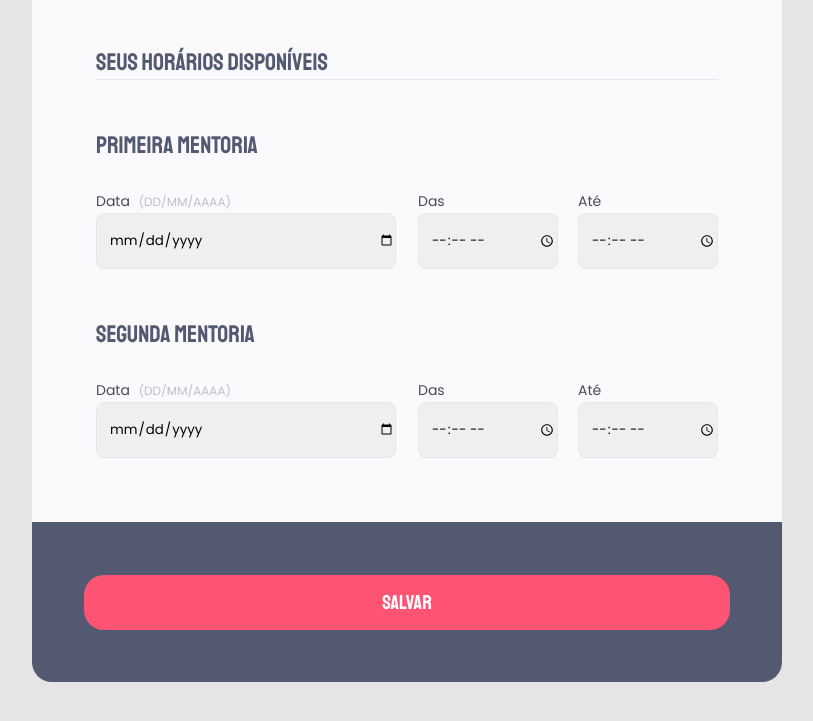
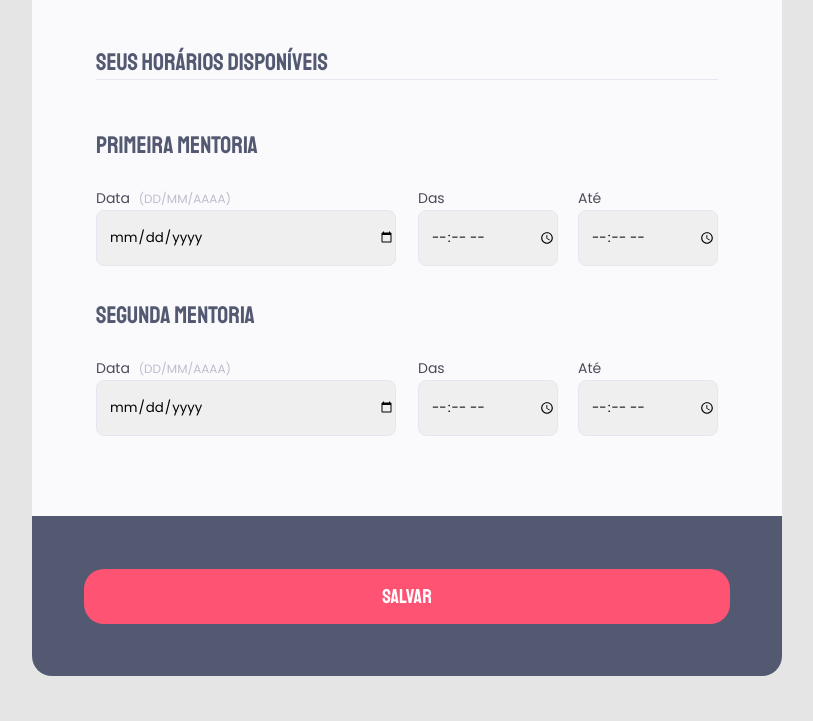
Before and after one commit to lucaslopesdevv/Stage-03-Form, a plain HTML site: page index.html in a window 1280 px wide. Shown: the part 1062-1783 px from the top of the page, without its empty margins (233-1046 px from the left). Drawn offline with Linux system fonts and the light colour scheme.

Commit message:
Ajustes de estilos

```diff
--- a/style.css
+++ b/style.css
@@ -172,6 +172,10 @@ body::before {
   margin-bottom: 32px;
 }
 
+.mentorship-form .third-fieldset legend {
+  margin-bottom: 32px;
+}
+
 .mentorship-form .third-fieldset h1 {
   color: var(--secondary-gray);
   font-size: 24px;
@@ -180,8 +184,7 @@ body::before {
 
   font-weight: normal;
   line-height: 34px;
-  margin-top: 32px;
-  padding-bottom: 11px;
+  padding-bottom: 8px;
 }
 
 .mentorship-form .third-fieldset .fieldset-wrapper .input-wrapper .date {
@@ -199,6 +202,8 @@ body::before {
 .mentorship-form .third-fieldset .fieldset-wrapper .col-3 {
   display: flex;
   gap: 20px;
+
+  margin-bottom: 16px;
 }
 
 footer {
```
